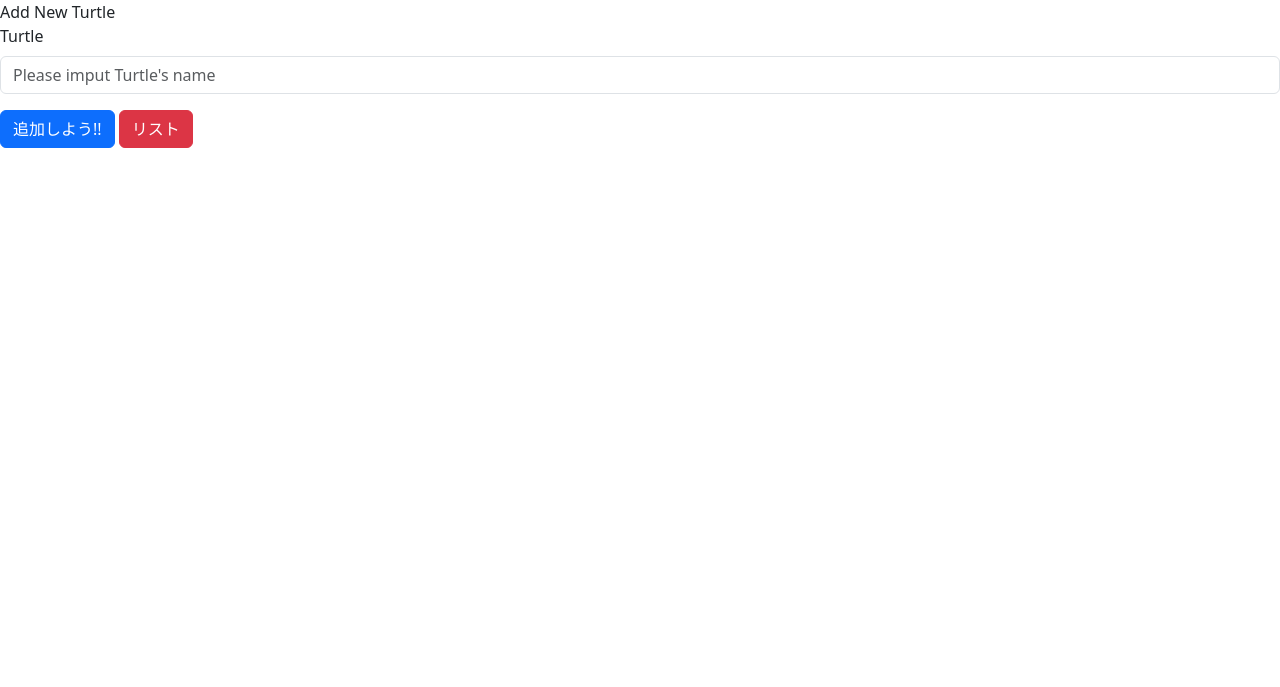
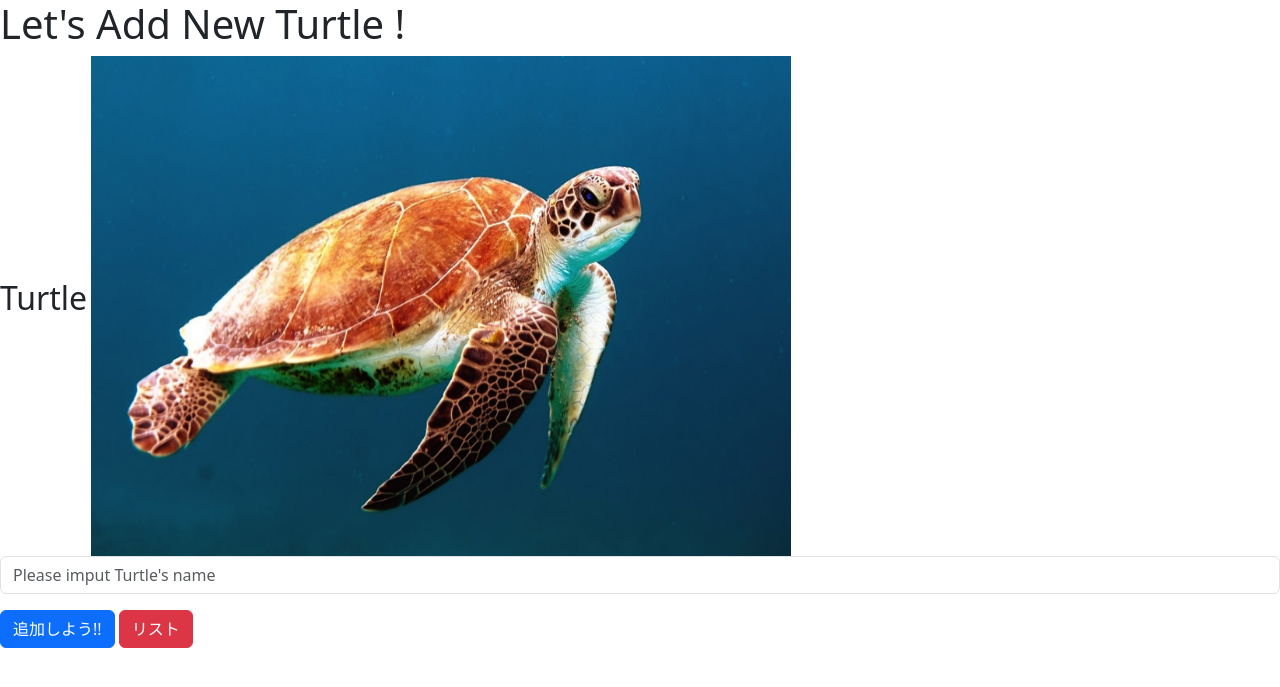
Before and after one commit to Takoyaki2116/Turtless, a Flask app: page /add in a window 1280 px wide. Shown: the top 687 px of the page. Run offline with Flask 3, Linux system fonts and the light colour scheme.

Commit message:
画像を追加!!

```diff
--- a/templates/add.html
+++ b/templates/add.html
@@ -8,13 +8,15 @@
     <script src="https://cdn.jsdelivr.net/npm/bootstrap@5.3.0/dist/js/bootstrap.bundle.min.js" integrity="sha384-geWF76RCwLtnZ8qwWowPQNguL3RmwHVBC9FhGdlKrxdiJJigb/j/68SIy3Te4Bkz" crossorigin="anonymous"></script>
 </head>
 <body>
-    Add New Turtle
+    <H1>Let's Add New Turtle !</H1>
     <form action="/new" method="post">
 
     <div class="mb-3">
-      <label for="exampleFormControlInput1" class="form-label">Turtle</label>
+      <label for="exampleFormControlInput1" class="form-label"><h2>Turtle</h2></label>
+      <img src="/static/publicdomainq-0035619zpz.jpg" alt="Dinosaur" width="700px" height="500px" />
       <input  name="Turtlename" type="text" class="form-control" id="exampleFormControlInput1" placeholder="Please imput Turtle's name">
     </div>
+
       <!-- Button trigger modal -->
       <button type="button" class="btn btn-primary" data-bs-toggle="modal" data-bs-target="#exampleModal">
         追加しよう!!
--- a/templates/top.html
+++ b/templates/top.html
@@ -9,11 +9,12 @@
 
 </head>
 <body>
-    Turtles List
+    <H1>Turtles List</H1>
     <a class="btn btn-primary" href="/add">追加</a>
     <form action="/list" method="get">
         <div class="mb-3">
-          <label for="exampleFormControlInput1" class="form-label">Turtle</label>
+          <label for="exampleFormControlInput1" class="form-label"><h2>Turtle</h2></label>
+            <img src="/static/240419389677_01.jpg" alt="Dinosaur" width="700px" height="500px" />
           <input  name="Turtlename" type="text" class="form-control" id="exampleFormControlInput1" placeholder="Please imput Turtle's name">
         </div>
         <button type="submit" class="btn btn-info">検索</button>
```
Also changed, not shown: templates/edit.html (+5 -2 lines), static/240419389677_01.jpg (added), static/kam0022-054.jpg (added), static/publicdomainq-0035619zpz.jpg (added), static/unnamed.jpg (added).
